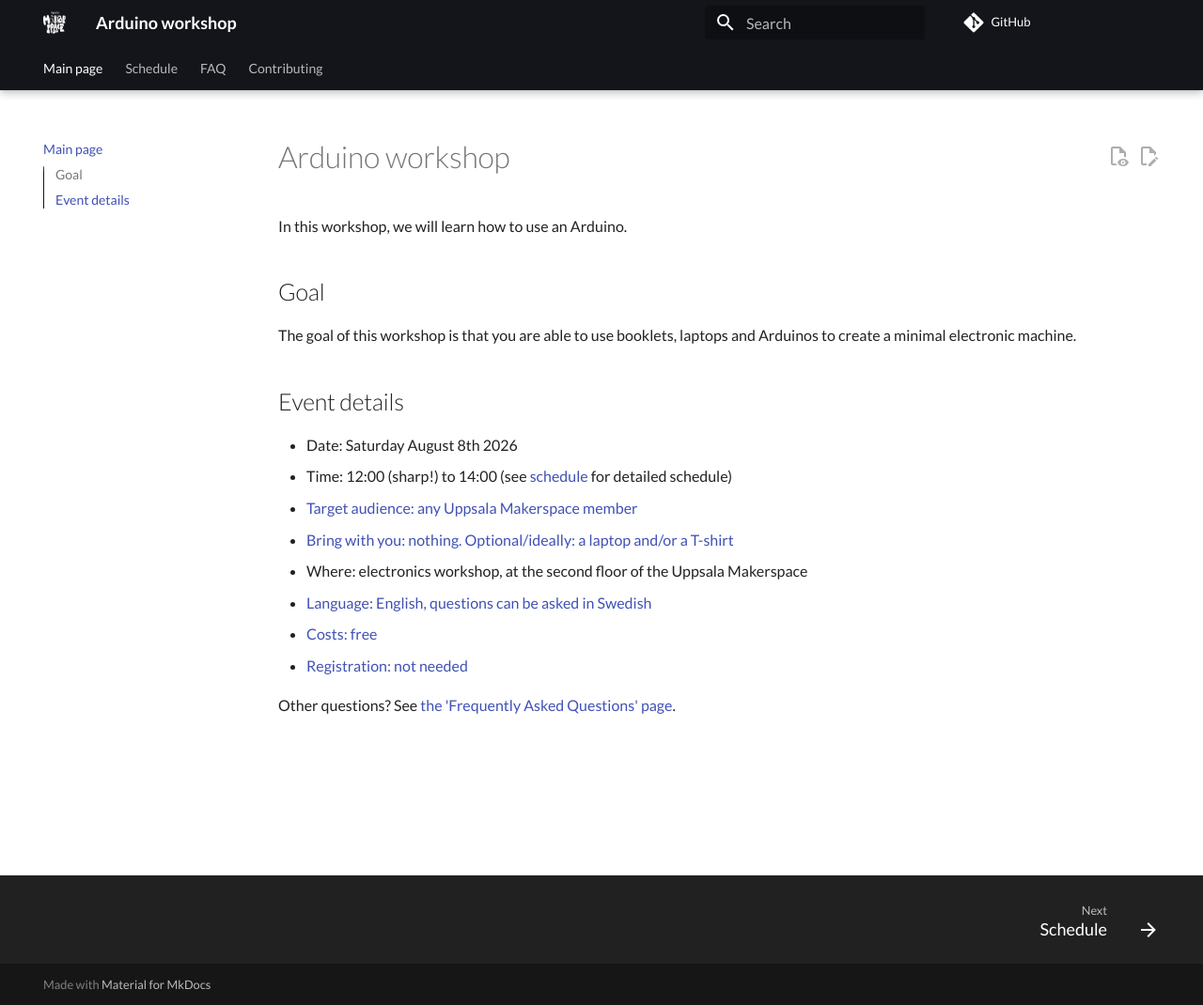
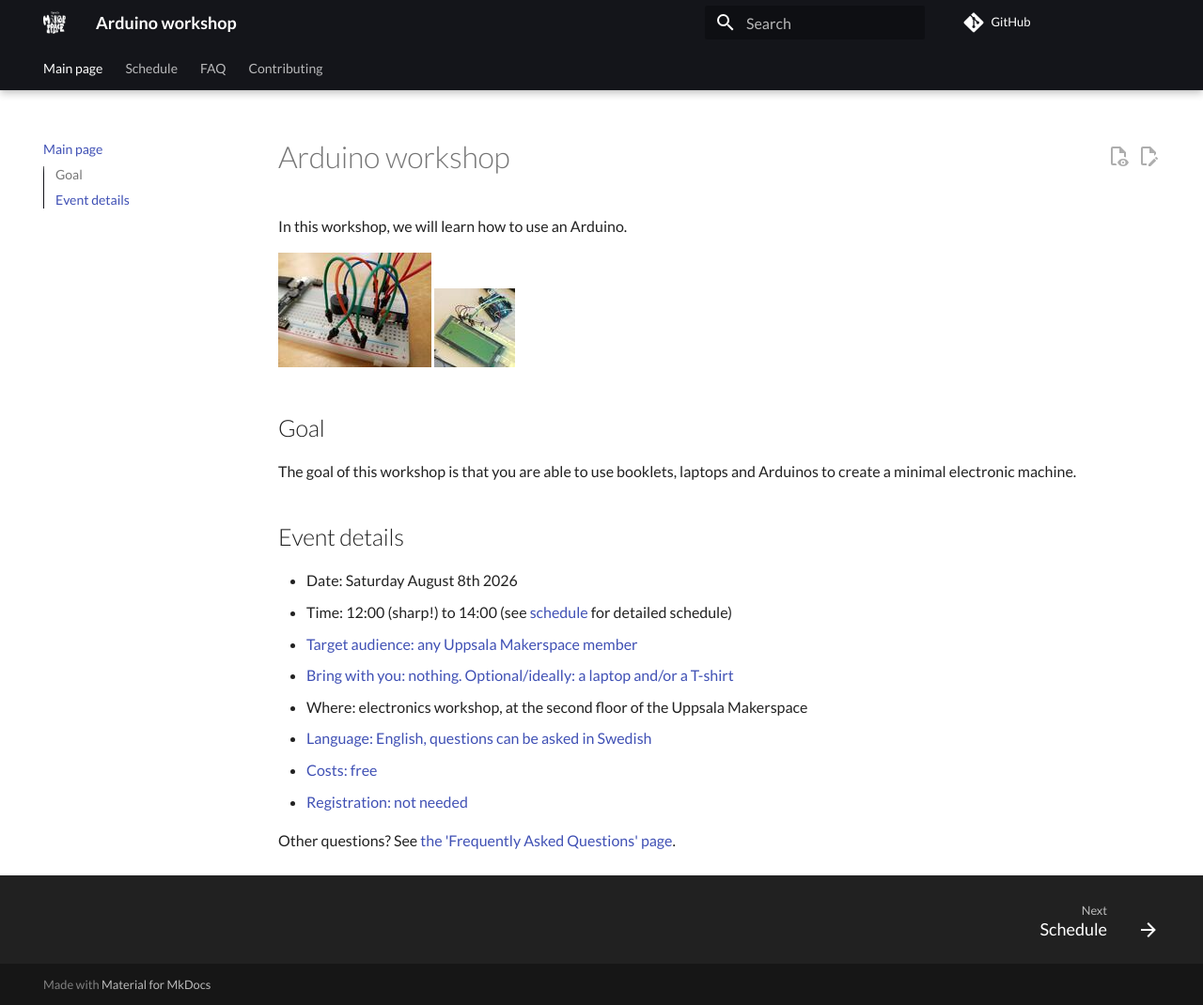
Before and after one commit to richelbilderbeek/arduino_workshop, an MkDocs documentation site: the page built from docs/README.md, in a window 1280 px wide and 1070 px high. Shown: the whole window at 94% size. Built offline with MkDocs 1.6.1 and Material for MkDocs 9.7.7, drawn with Linux system fonts in a browser that asks for light colours; comment, search, counter and statistics services are not loaded.

Commit message:
Add pics

```diff
--- a/docs/README.md
+++ b/docs/README.md
@@ -6,6 +6,9 @@
 # Arduino workshop
 
 In this workshop, we will learn how to use an Arduino.
+
+[![Arduino and a breadboard](broadboard_20.jpg)](broadboard.jpg)
+[![Arduino Invaders](arduino_invaders_20.jpg)](arduino_invaders.jpg)
 
 ## Goal
 
```
Also changed, not shown: docs/arduino_invaders_20.jpg (added), docs/broadboard_20.jpg (added).
